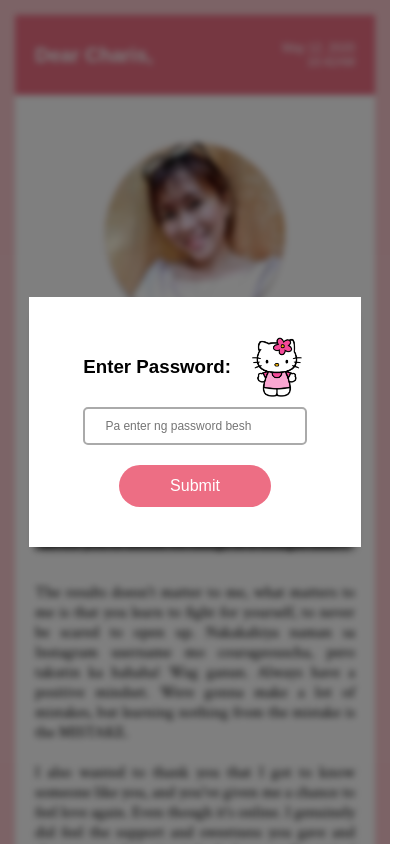
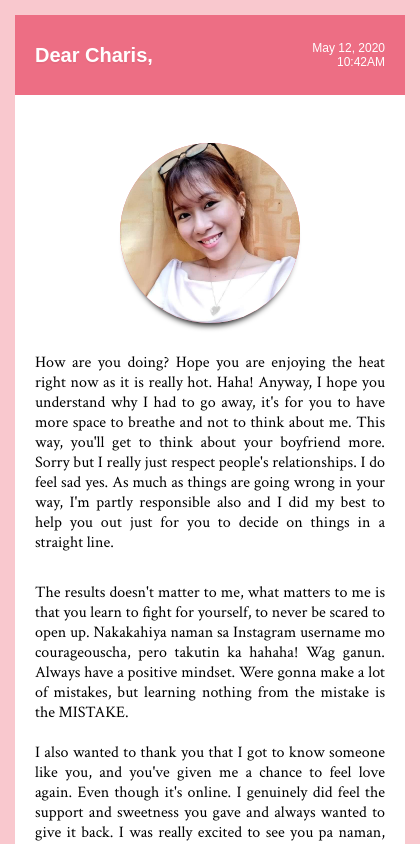
Before and after one commit to rapsamaniego27/love-letter, a website: page index.html in a window 390 px wide. Shown: the top 844 px of the page, 420 px wide, since content can reach past the window. Drawn offline with Linux system fonts and the light colour scheme; a web font is replaced by a local one.

Commit message:
fixed responsive

```diff
--- a/index.html
+++ b/index.html
@@ -24,7 +24,7 @@
       </div>
     </div>
 
-    <div class="modal-overlay" id="modalFormOverlay">
+    <div class="modal-overlay modal--hide" id="modalFormOverlay">
       <div class="modal-form__container">
         <form action="#" class="modal-form" id="form">
           <div class="modal-form__label-container">
@@ -40,7 +40,7 @@
     </div>
     <div id="main">
       <!-- Row Letter Container -->
-      <div class="letter-container letter--blur" id="letterContainer">
+      <div class="letter-container " id="letterContainer">
 
         <!-- Row Letter -->
         <div class="letter">
--- a/source/scss/4-layout/default-structure.scss
+++ b/source/scss/4-layout/default-structure.scss
@@ -7,8 +7,9 @@
 #main{
   flex: 1 0 auto;
   background: #F9C8CE;
-  @media #{$device-sm} {
+  @media #{$device-md} {
    padding: 15px;
+   width:100%;
   }
 
 }
--- a/source/scss/4-layout/envelope.scss
+++ b/source/scss/4-layout/envelope.scss
@@ -7,7 +7,7 @@
   justify-content:center;
   align-items:center;
 
-  @media #{$device-sm} {
+  @media #{$device-md} {
     width: 100%;
     margin: 0 auto;
   }
--- a/source/scss/4-layout/letter-container.scss
+++ b/source/scss/4-layout/letter-container.scss
@@ -11,14 +11,18 @@
     margin:0 auto;
     background:$white;
 
-   @media #{$device-sm} {
-     width: 100%;
+   @media #{$device-md} {
+     width: 90%;
      margin: 0 auto;
    }
 
+    @media #{$device-sm} {
+      width: 100% !important;
+    }
+
   }
 
- @media #{$device-sm} {
+ @media #{$device-md} {
    width: 100%;
    margin: 0 auto;
  }
--- a/source/scss/4-layout/letter.scss
+++ b/source/scss/4-layout/letter.scss
@@ -34,7 +34,7 @@
   .charis-content-paragraph{
     padding:30px 45px 0 45px;
 
-    @media #{$device-sm} {
+    @media #{$device-md} {
       padding-left: 20px;
       padding-right: 20px;
     }
```
Also changed, not shown: dist/style.min.css.
